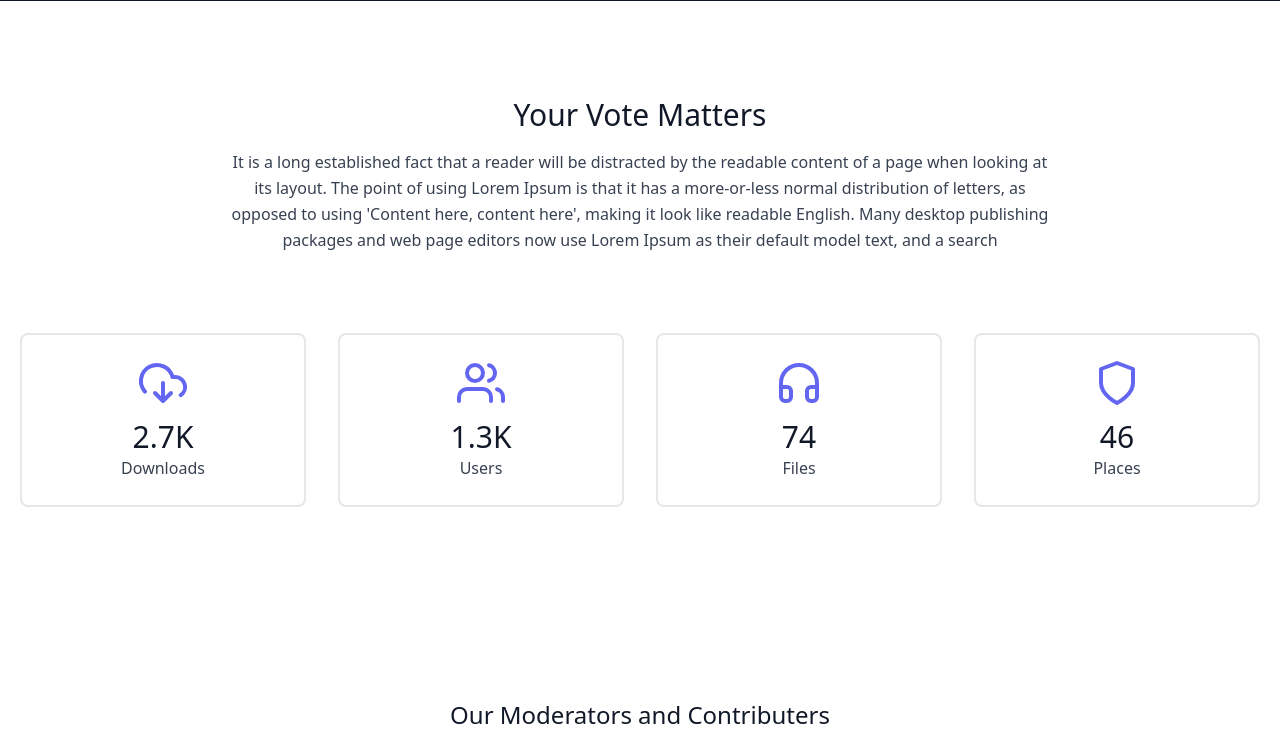
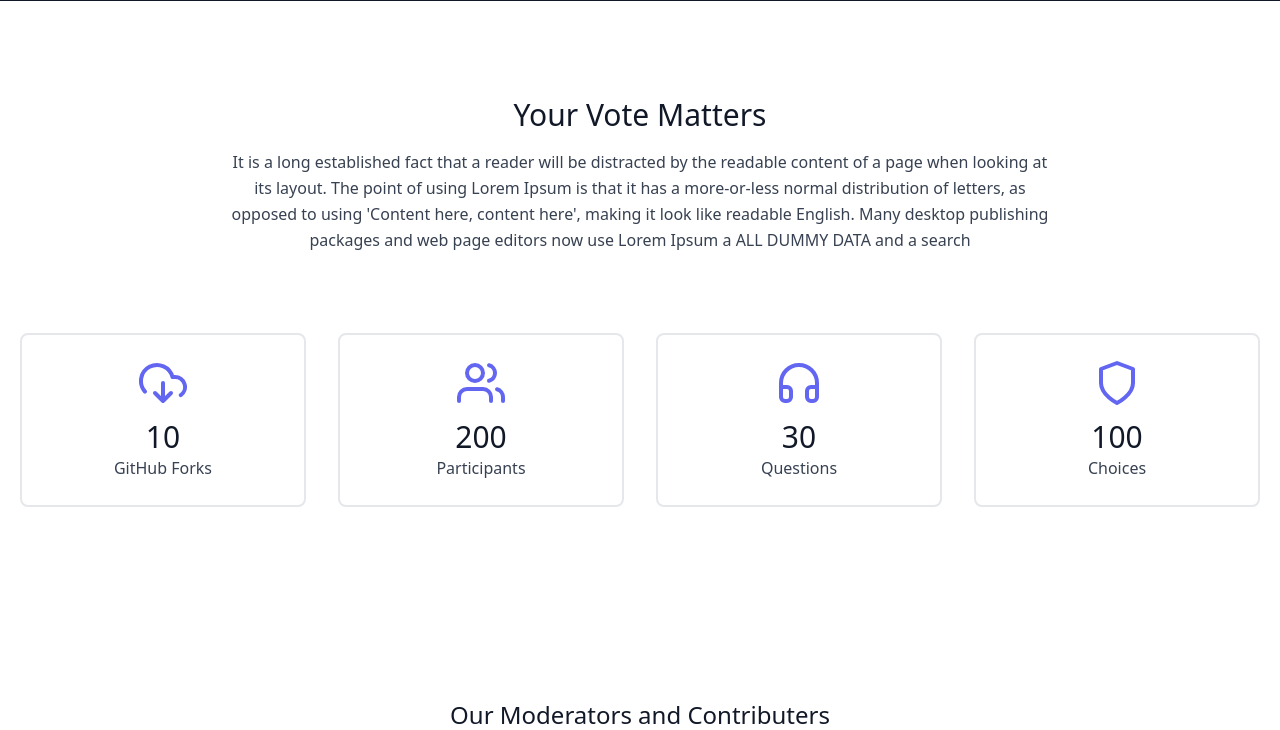
Before and after one commit to aahnik/django-polling-site, a Django app: page / in a window 1280 px wide. Shown: the part 493-1223 px from the top of the page. Run offline with Django 3.2, Linux system fonts and the light colour scheme; data comes from the database, SQL or seed files in the repository.

Commit message:
updated work dong

```diff
--- a/pollsite/home/homePage.yaml
+++ b/pollsite/home/homePage.yaml
@@ -6,17 +6,17 @@ topDes : Unaware of his funeral, Timmins himself stood scratching his poll.But s
 
 topImg : https://github.com/aahnik/nidarzanaJAlodvahana/blob/master/Development%20Made%20Easy.png?raw=true
 
-btn1Text : Know More
+btn1Text : Vote Now
 
 btn1Url :
 
-btn2Text : Vote Now
+btn2Text : Know More
 
 btn2Url :
 
 midTitle : Your Vote Matters
 
-midDesc : It is a long established fact that a reader will be distracted by the readable content of a page when looking at its layout. The point of using Lorem Ipsum is that it has a more-or-less normal distribution of letters, as opposed to using 'Content here, content here', making it look like readable English. Many desktop publishing packages and web page editors now use Lorem Ipsum as their default model text, and a search
+midDesc : It is a long established fact that a reader will be distracted by the readable content of a page when looking at its layout. The point of using Lorem Ipsum is that it has a more-or-less normal distribution of letters, as opposed to using 'Content here, content here', making it look like readable English. Many desktop publishing packages and web page editors now use Lorem Ipsum a ALL DUMMY DATA  and a search
 
 
 
--- a/pollsite/home/templates/home/index.html
+++ b/pollsite/home/templates/home/index.html
@@ -44,8 +44,8 @@
                             <path d="M8 17l4 4 4-4m-4-5v9"></path>
                             <path d="M20.88 18.09A5 5 0 0018 9h-1.26A8 8 0 103 16.29"></path>
                         </svg>
-                        <h2 class="title-font font-medium text-3xl text-gray-900">2.7K</h2>
-                        <p class="leading-relaxed">Downloads</p>
+                        <h2 class="title-font font-medium text-3xl text-gray-900">{{stats.forks}}</h2>
+                        <p class="leading-relaxed">GitHub Forks</p>
                     </div>
                 </div>
                 <div class="p-4 md:w-1/4 sm:w-1/2 w-full">
@@ -56,8 +56,8 @@
                             <circle cx="9" cy="7" r="4"></circle>
                             <path d="M23 21v-2a4 4 0 00-3-3.87m-4-12a4 4 0 010 7.75"></path>
                         </svg>
-                        <h2 class="title-font font-medium text-3xl text-gray-900">1.3K</h2>
-                        <p class="leading-relaxed">Users</p>
+                        <h2 class="title-font font-medium text-3xl text-gray-900">{{stats.participants}}</h2>
+                        <p class="leading-relaxed">Participants</p>
                     </div>
                 </div>
                 <div class="p-4 md:w-1/4 sm:w-1/2 w-full">
@@ -69,8 +69,8 @@
                                 d="M21 19a2 2 0 01-2 2h-1a2 2 0 01-2-2v-3a2 2 0 012-2h3zM3 19a2 2 0 002 2h1a2 2 0 002-2v-3a2 2 0 00-2-2H3z">
                             </path>
                         </svg>
-                        <h2 class="title-font font-medium text-3xl text-gray-900">74</h2>
-                        <p class="leading-relaxed">Files</p>
+                        <h2 class="title-font font-medium text-3xl text-gray-900">{{stats.questions}}</h2>
+                        <p class="leading-relaxed">Questions</p>
                     </div>
                 </div>
                 <div class="p-4 md:w-1/4 sm:w-1/2 w-full">
@@ -79,8 +79,8 @@
                             stroke-width="2" class="text-indigo-500 w-12 h-12 mb-3 inline-block" viewBox="0 0 24 24">
                             <path d="M12 22s8-4 8-10V5l-8-3-8 3v7c0 6 8 10 8 10z"></path>
                         </svg>
-                        <h2 class="title-font font-medium text-3xl text-gray-900">46</h2>
-                        <p class="leading-relaxed">Places</p>
+                        <h2 class="title-font font-medium text-3xl text-gray-900">{{stats.choices}}</h2>
+                        <p class="leading-relaxed">Choices</p>
                     </div>
                 </div>
             </div>
--- a/pollsite/home/views.py
+++ b/pollsite/home/views.py
@@ -7,7 +7,12 @@ import yaml
 def index(request):
     with open('/home/aahnik/Documents/django-polling_site/pollsite/home/homePage.yaml', 'r') as file:
         homePageElements = yaml.full_load(file)
-
+    stats = {
+        'forks': 10,
+        'choices': 100,
+        'participants': 200,
+        'questions': 30
+    }
     team = TeamMember.objects.order_by('title')
-    context = {'hpe': homePageElements, 'team': team}
+    context = {'hpe': homePageElements, 'team': team, 'stats': stats}
     return render(request, 'home/index.html', context)
```
